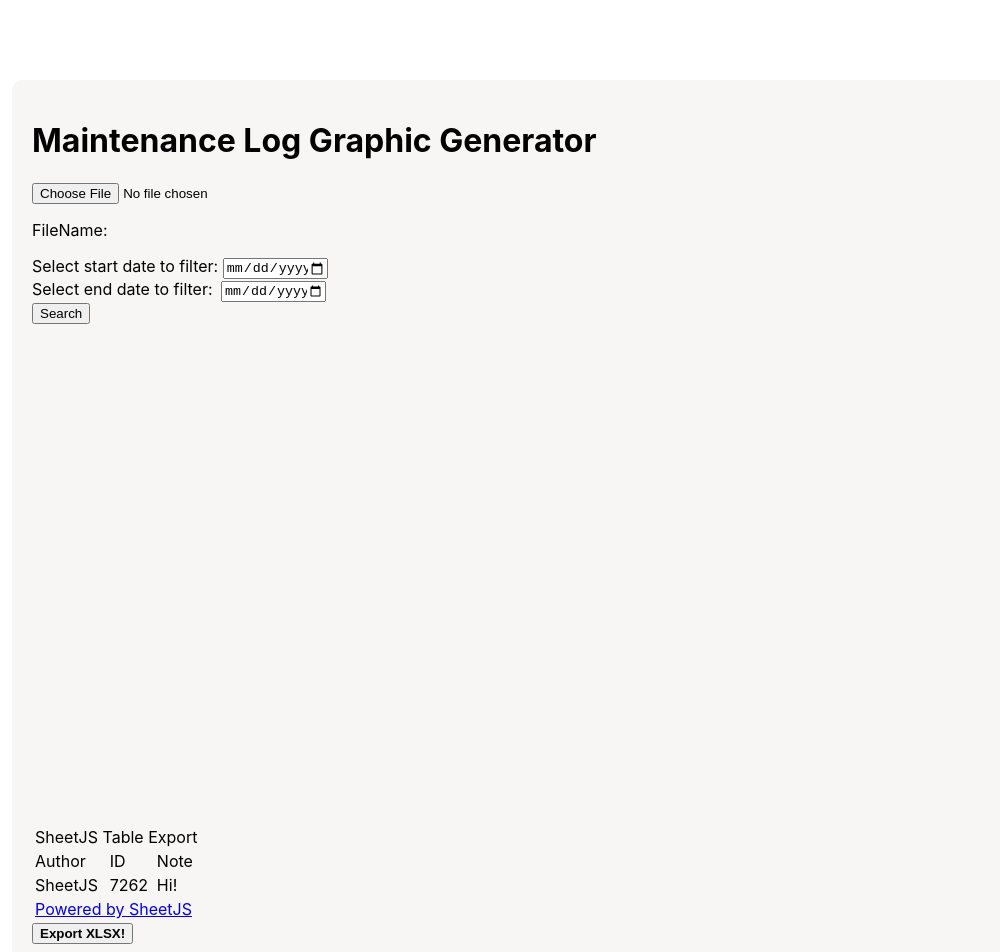
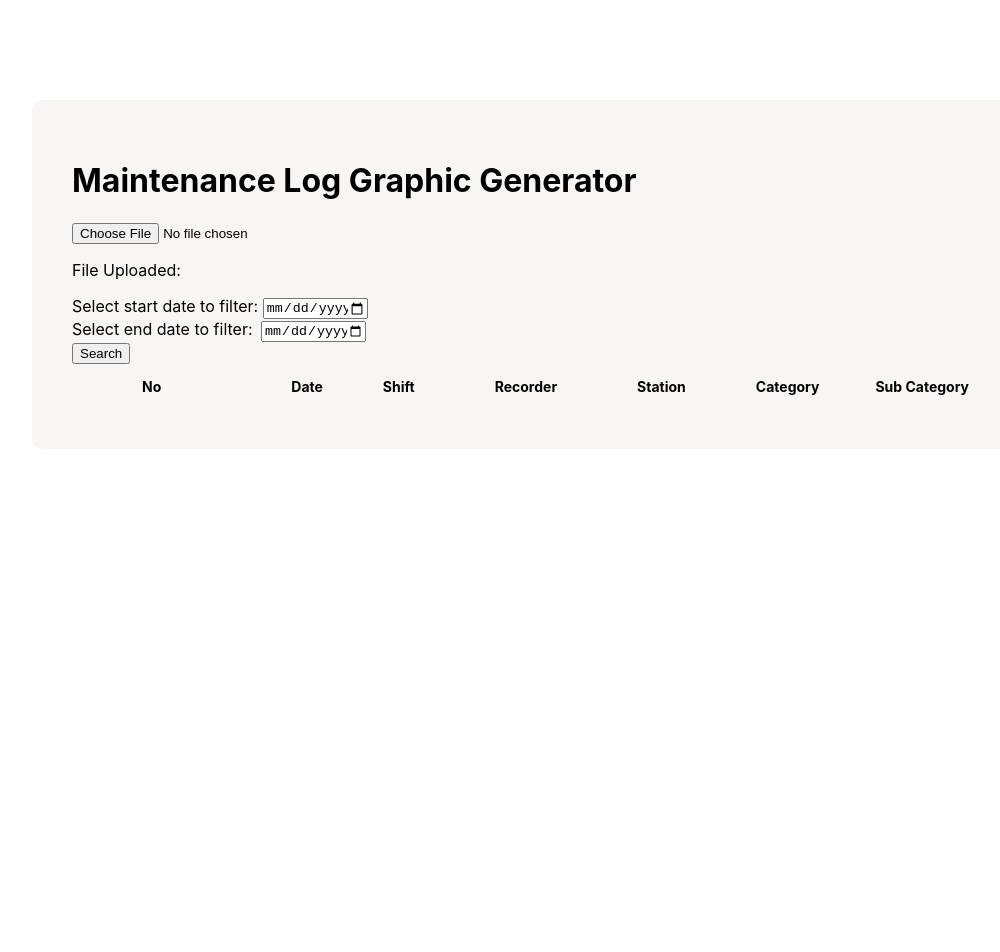
Before and after one commit to kimiweng233/GraphicGenerator, a React (Create React App) app: page / in a window 1280 px wide. Shown: the top 952 px of the page, without its empty margins (68-1068 px from the left). After the commit the page ends 800 px from the top, so only its background shows below. Built offline with nearby package versions, Linux system fonts and the light colour scheme.

Commit message:
table css

```diff
--- a/src/App.css
+++ b/src/App.css
@@ -1,13 +1,13 @@
 .log-container {
-  margin: 80px;
-  padding: 20px;
+  margin: 100px;
+  padding: 40px;
   background-color: rgb(248, 245, 245);
   border-radius: 10px;
 }
 
 .log-display {
-  overflow: scroll;
-  height: 500px;
+  overflow: auto;
+  max-height: 500px;
 }
 
 .start-date {
--- a/src/App.js
+++ b/src/App.js
@@ -1,6 +1,7 @@
 import "./App.css";
 import React, { useState } from "react";
 import { Helmet } from "react-helmet";
+import ColumnNames from "./Components/ColumnNames";
 import IssueCard from "./Components/IssueCard";
 
 function App() {
@@ -17,7 +18,7 @@ function App() {
     setFileName(file.name);
     const data = await file.arrayBuffer();
     const workbook = XLSX.read(data);
-    const worksheet = workbook.Sheets[workbook.SheetNames[0]];
+    const worksheet = workbook.Sheets["Daily Report"];
     const jsonData = XLSX.utils.sheet_to_json(worksheet);
     //adjust for 1 day negative offset
     for (var i = 0; i < jsonData.length; i++) {
@@ -91,14 +92,6 @@ function App() {
         );
       });
       setDateFiltered(filtered);
-      console.log(filtered);
-      console.log(
-        ExcelDateToJSDate(sheetData[3][Object.keys(sheetData[3])[1]])
-          .toString()
-          .slice(8, 10)
-      );
-      console.log(startDate.slice(8));
-      console.log(endDate);
     }
   };
 
@@ -115,6 +108,8 @@ function App() {
     return new Date(Math.round((date - 25569) * 86400 * 1000));
   }
 
+  console.log(sheetData);
+  console.log(dateFiltered);
   return (
     <div className="log-container">
       <Helmet>
@@ -127,7 +122,7 @@ function App() {
       <h1> Maintenance Log Graphic Generator </h1>
       <input type="file" onChange={(e) => handleFileAsync(e)} />
       <p>
-        FileName: <span>{fileName}</span>
+        File Uploaded: <span>{fileName}</span>
       </p>
       Select start date to filter:{" "}
       <input type="date" className="start-date" onChange={handleStartDateOnChange} />
@@ -141,36 +136,13 @@ function App() {
         Search
       </button>
       <div className="log-display">
+        <ColumnNames />
         {dateFiltered.length > 0 &&
           dateFiltered.reverse().map((issue) => {
             return <IssueCard issue={issue} />;
           })}
       </div>
-      <table id="Table2XLSX">
-        <tbody>
-          <tr>
-            <td colSpan="3">SheetJS Table Export</td>
-          </tr>
-          <tr>
-            <td>Author</td>
-            <td>ID</td>
-            <td>Note</td>
-          </tr>
-          <tr>
-            <td>SheetJS</td>
-            <td>7262</td>
-            <td>Hi!</td>
-          </tr>
-          <tr>
-            <td colSpan="3">
-              <a href="//sheetjs.com">Powered by SheetJS</a>
-            </td>
-          </tr>
-        </tbody>
-      </table>
-      <button onClick={xport}>
-        <b>Export XLSX!</b>
-      </button>
+      <div className="break"></div>
     </div>
   );
 }
--- /dev/null
+++ b/src/Components/ColumnNames.js
@@ -0,0 +1,17 @@
+import "../css/columnnames.css";
+
+const ColumnNames = () => {
+  return (
+    <div className="columnnames-container">
+      <h3 className="cn-no">{"No"}</h3>
+      <h3 className="cn-date">{"Date"}</h3>
+      <h3 className="cn-shiftno">{"Shift"}</h3>
+      <h3 className="cn-recorder">{"Recorder"}</h3>
+      <h3 className="cn-station">{"Station"}</h3>
+      <h3 className="cn-category">{"Category"}</h3>
+      <h3 className="cn-subcategory">{"Sub Category"}</h3>
+    </div>
+  );
+};
+
+export default ColumnNames;
--- a/src/Components/IssueCard.js
+++ b/src/Components/IssueCard.js
@@ -6,26 +6,17 @@ const IssueCard = ({ issue }) => {
     return hmm;
   }
 
-  // {`${ExcelDateToJSDate(issue[2]).toISOString().slice(0, 10)}`}
-  // console.log(ExcelDateToJSDate(issue[Object.keys(issue)[1]]));
   return (
     <div className="issue-container">
-      {issue[Object.keys(issue)[0]]} {issue[Object.keys(issue)[1]]}
-      {`${ExcelDateToJSDate(issue[Object.keys(issue)[1]]).toString().slice(0, 15)}`}{" "}
-      {/* {`${ExcelDateToJSDate(issue[Object.keys(issue)[1]]).toISOString().slice(0, 10)}`} */}
-      {issue[Object.keys(issue)[2]]} {issue[Object.keys(issue)[3]]}{" "}
-      {/* {issue[0]}
-      <div className="break"></div>
-      {issue[1]}
-      <div className="break"></div>
-      {issue[2]}
-      <div className="break"></div>
-      {issue[3]}
-      <div className="break"></div>
-      {issue[4]}
-      <div className="break"></div>
-      {issue[5]}
-      <div className="break"></div> */}
+      <span className="issue-element">{issue["NO."]}</span>{" "}
+      <span className="issue-element">{`${ExcelDateToJSDate(issue.Date)
+        .toString()
+        .slice(0, 15)}`}</span>
+      <span className="issue-element">{issue.Shift}</span>
+      <span className="issue-element"> {issue.MES}</span>
+      <span className="issue-element">{issue.Station}</span>
+      <span className="issue-element">{issue.Category}</span>
+      <span className="issue-element">{issue.sub_category}</span>
     </div>
   );
 };
--- /dev/null
+++ b/src/css/columnnames.css
@@ -0,0 +1,34 @@
+.columnnames-container {
+  width: 900px;
+  display: flex;
+  align-items: center;
+  margin: auto;
+}
+
+.cn-no {
+  margin-left: 10px;
+  margin-right: 120px;
+}
+
+.cn-date {
+  margin-right: 50px;
+}
+.cn-shiftno {
+  margin-right: 70px;
+}
+.cn-recorder {
+  margin-right: 70px;
+}
+.cn-station {
+  margin-right: 60px;
+}
+.cn-category {
+  margin-right: 46px;
+}
+h3 {
+  display: inline;
+  margin-right: 0px;
+  font-size: 14px;
+  white-space: nowrap;
+  padding: 0px 0px 0px 10px;
+}
--- a/src/css/issuecard.css
+++ b/src/css/issuecard.css
@@ -1,5 +1,16 @@
 .issue-container {
+  width: 900px;
+  display: flex;
   border: black;
   border-style: solid;
   border-width: 1px;
+  padding: 4px 0px 4px 10px;
+  align-items: center;
+  margin: auto;
 }
+
+.issue-element {
+  width: 100px;
+  font-size: 14px;
+  margin-left: 20px;
+}
```
